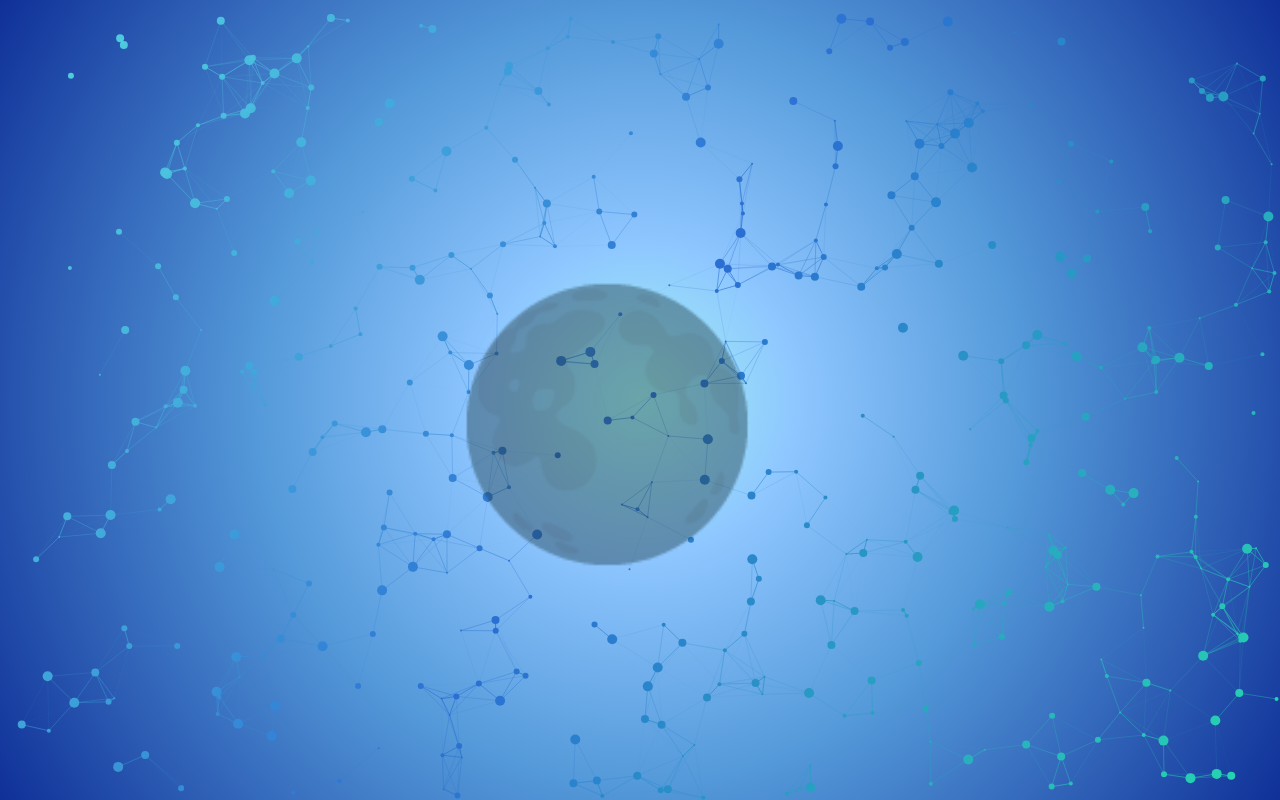
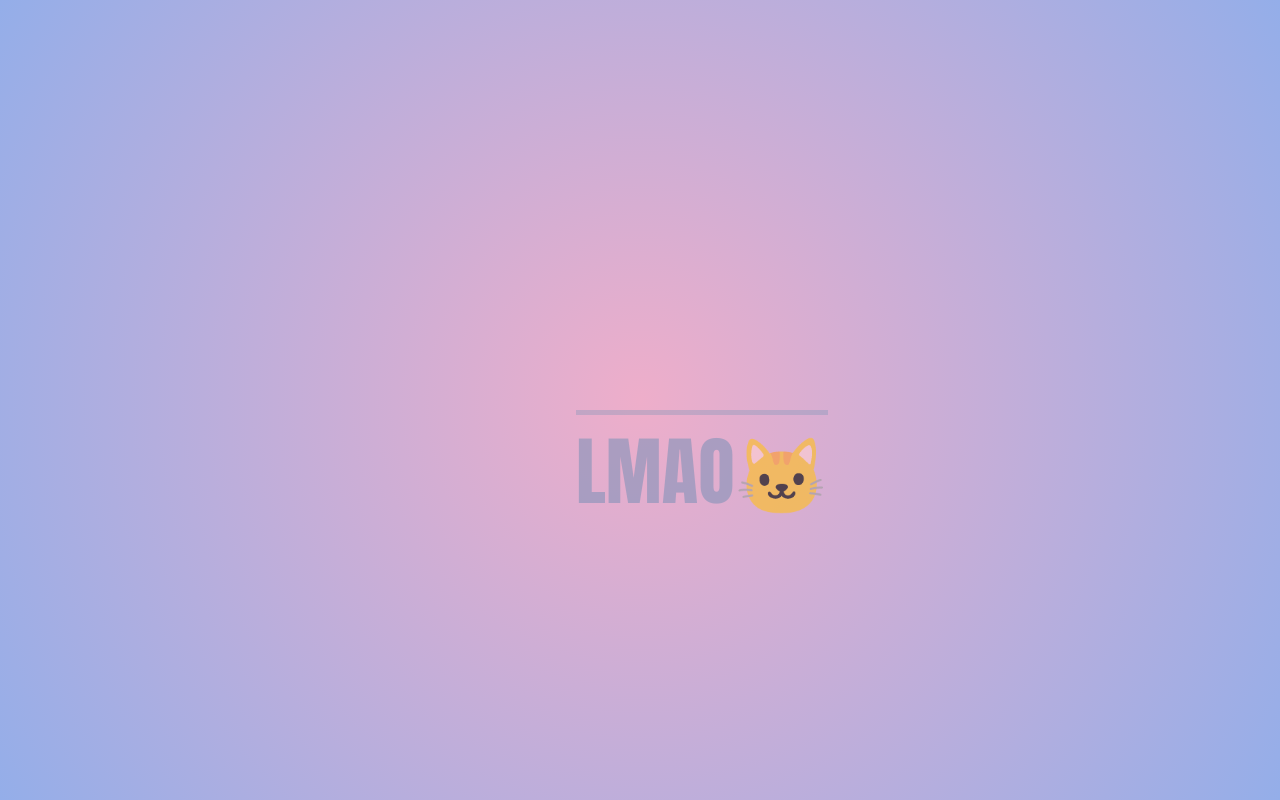
Before and after one commit to Hvitrevs/Canvas_xperiments, a plain HTML site: page index.html in a window 1280 px wide. Drawn offline with Linux system fonts and the light colour scheme.

Commit message:
starter setup for new animation

```diff
--- a/canvas.js
+++ b/canvas.js
@@ -195,4 +195,4 @@ function animate() {
 }
 
 
-animate();
+// animate();
--- a/index.html
+++ b/index.html
@@ -11,21 +11,21 @@
   canvas {
       position: absolute;
       background: rgb(163,244,243);
-      background: radial-gradient(circle, rgba(163,244,243,1) 0%, rgba(142,198,255,1) 21%, rgba(84,153,217,1) 51%, rgba(15,48,152,1) 100%);
+      background: radial-gradient(circle, rgba(238,174,202,1) 0%, rgba(148,174,233,1) 100%);
       display: flex;
 }
   body {
     margin: 0;
   }
   h1 {
-    color: rgba(37, 113, 160, 0.435);
-    font-size: 255px;
+    color: rgba(133, 148, 184, 0.624);
+    font-size: 75px;
     position: absolute;
     font-family: Impact, Haettenschweiler, 'Arial Narrow Bold', sans-serif;
-    top: 5%;
-    left:35%;
+    top: 45%;
+    left:45%;
     transform: translate(-50% -50%);
-    /* border-top: 5px solid rgba(37, 113, 160, 0.435); */
+    border-top: 5px solid rgba(100, 142, 176, 0.287);
   }
 
 </style>
@@ -33,8 +33,6 @@
 <canvas>
 
 </canvas>
-<!-- <h1>LMAO🐱</h1> -->
-<h1>🌑</h1>
-
+<h1>LMAO🐱</h1>
 <script src="canvas.js"></script></body>
 </html>
```
